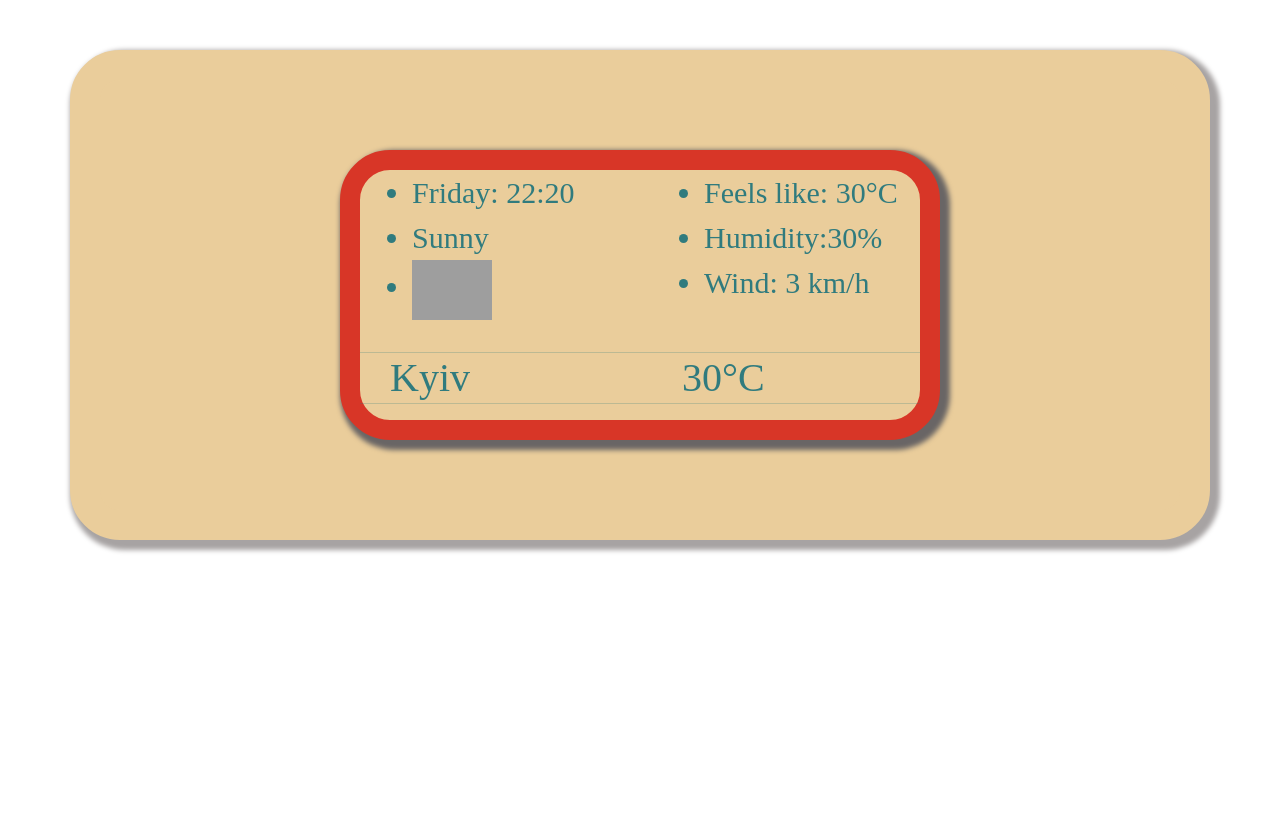
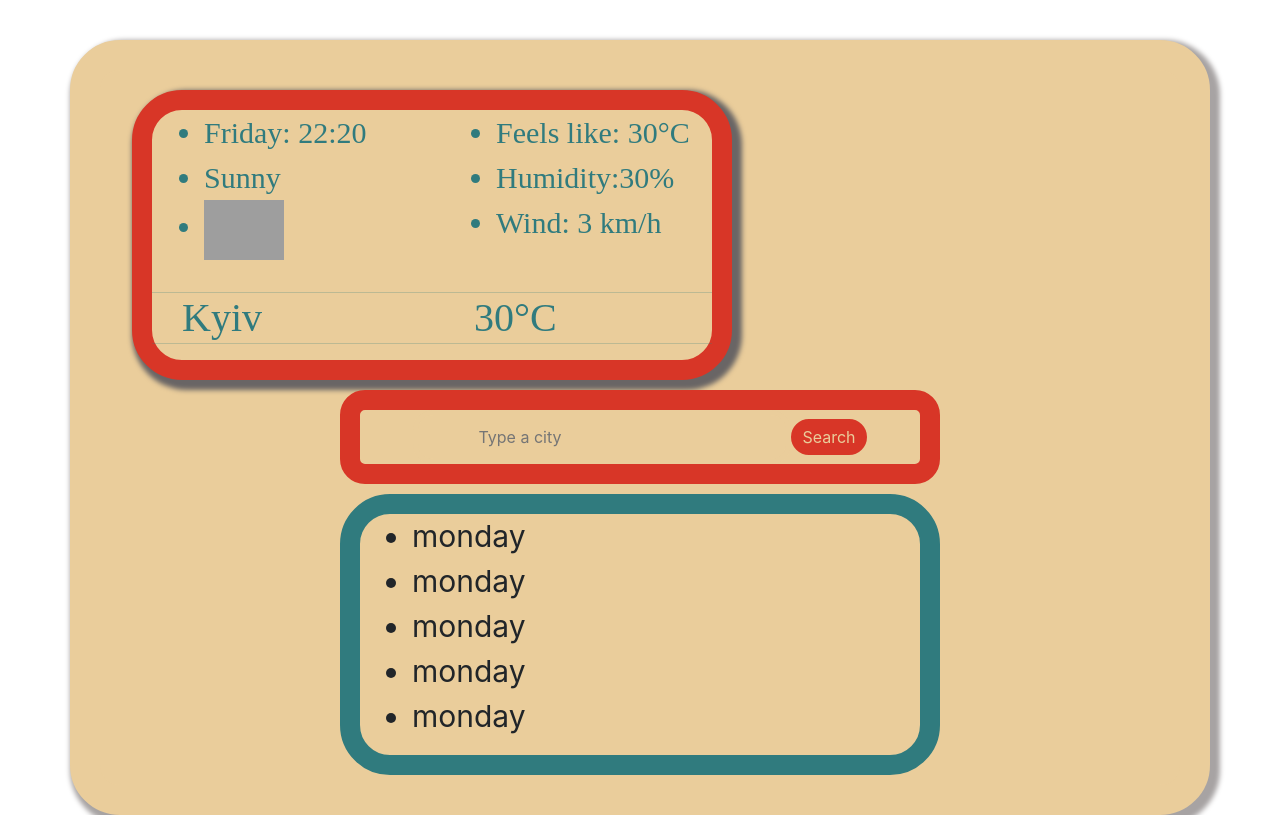
Before and after one commit to Olesia20/React-Weather-new-project, a React (Create React App) app: page / in a window 1280 px wide. Built offline with nearby package versions, Linux system fonts and the light colour scheme; grey boxes are pictures that could not be loaded; a web font is replaced by a local one.

Commit message:
Changed css and App.js

```diff
--- a/src/App.css
+++ b/src/App.css
@@ -1,5 +1,5 @@
 .container {
-  margin-top: 50px;
+  margin-top: 40px;
   border: 30px solid #eacd9b;
   background: #eacd9b;
   box-shadow: 5px 5px 5px 5px rgb(167, 163, 163);
@@ -10,7 +10,7 @@
   border: 20px solid #d83627;
   border-radius: 50px;
   max-width: 600px;
-  margin: 70px auto;
+  margin: 20px 20px auto;
   display: block;
   background: #eacd9b;
   color: #307b7e;
@@ -26,3 +26,31 @@ li {
   font-size: 30px;
   margin-left: 20px;
 }
+.formSearch {
+  text-align: center;
+}
+.newForm {
+  border: 20px solid #d83627;
+  border-radius: 25px;
+  max-width: 600px;
+  margin: 10px auto;
+}
+.cityType {
+  border: 5px solid #eacd9b;
+  border-radius: 20px;
+  background: #eacd9b;
+  color: #eacd9b;
+  padding: 10px 60px;
+}
+.citySearch {
+  border: 5px solid #d83627;
+  border-radius: 20px;
+  background: #d83627;
+  color: #eacd9b;
+}
+.weatherDaily {
+  border: 20px solid #307b7e;
+  border-radius: 50px;
+  margin: 10px auto;
+  max-width: 600px;
+}
--- a/src/App.js
+++ b/src/App.js
@@ -38,6 +38,25 @@ function App() {
         </div>
         <hr />
       </div>
+      <div className="newForm">
+        <form className="formSearch">
+          <input className="cityType" type="search" placeholder="Type a city" />
+          <input className="citySearch" type="submit" value="Search" />
+        </form>
+      </div>
+      <div className="weatherDaily">
+        <div className="row">
+          <div className="col-6">
+            <ul>
+              <li>monday</li>
+              <li>monday</li>
+              <li>monday</li>
+              <li>monday</li>
+              <li>monday</li>
+            </ul>
+          </div>
+        </div>
+      </div>
     </div>
   );
 }
```
